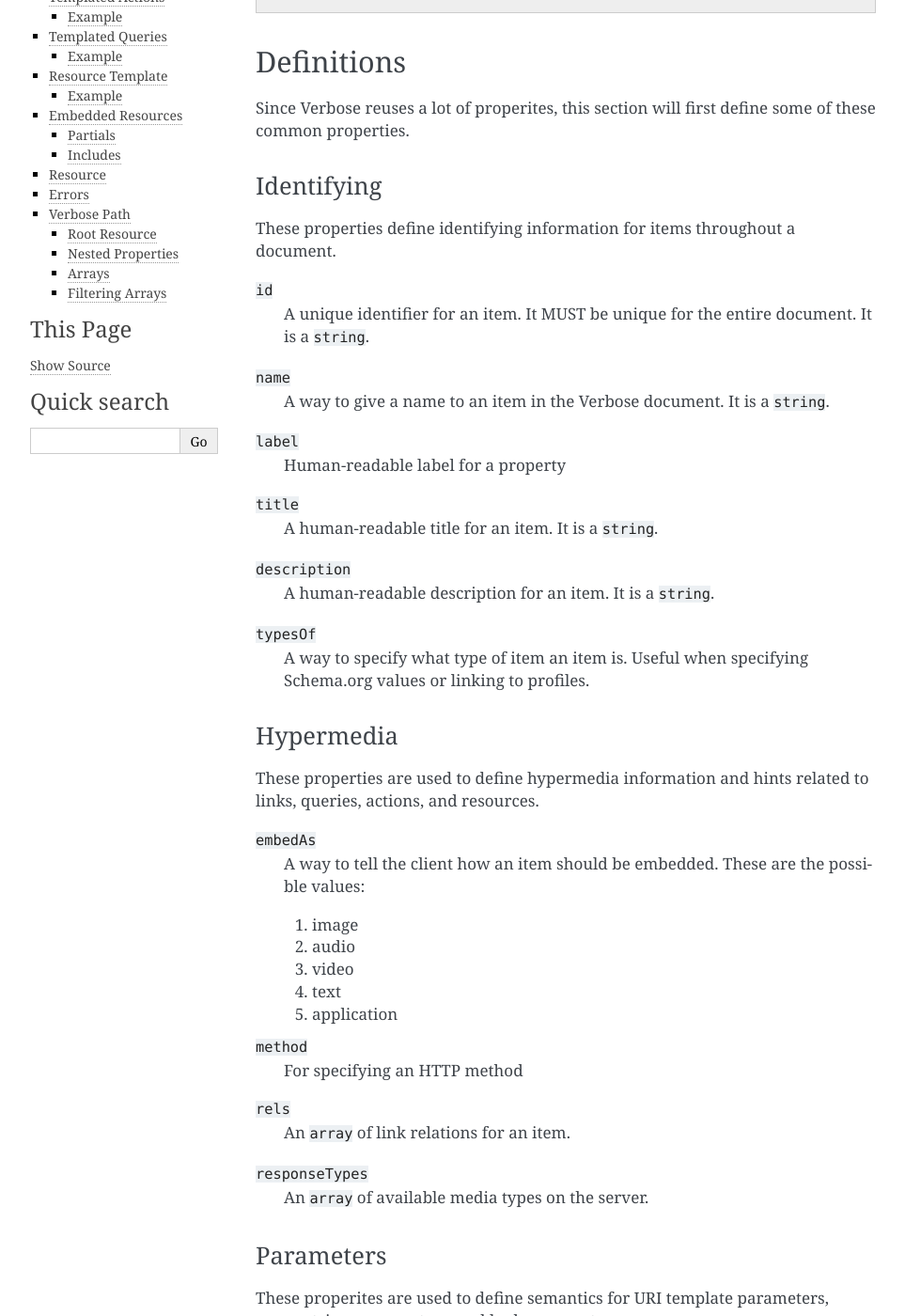
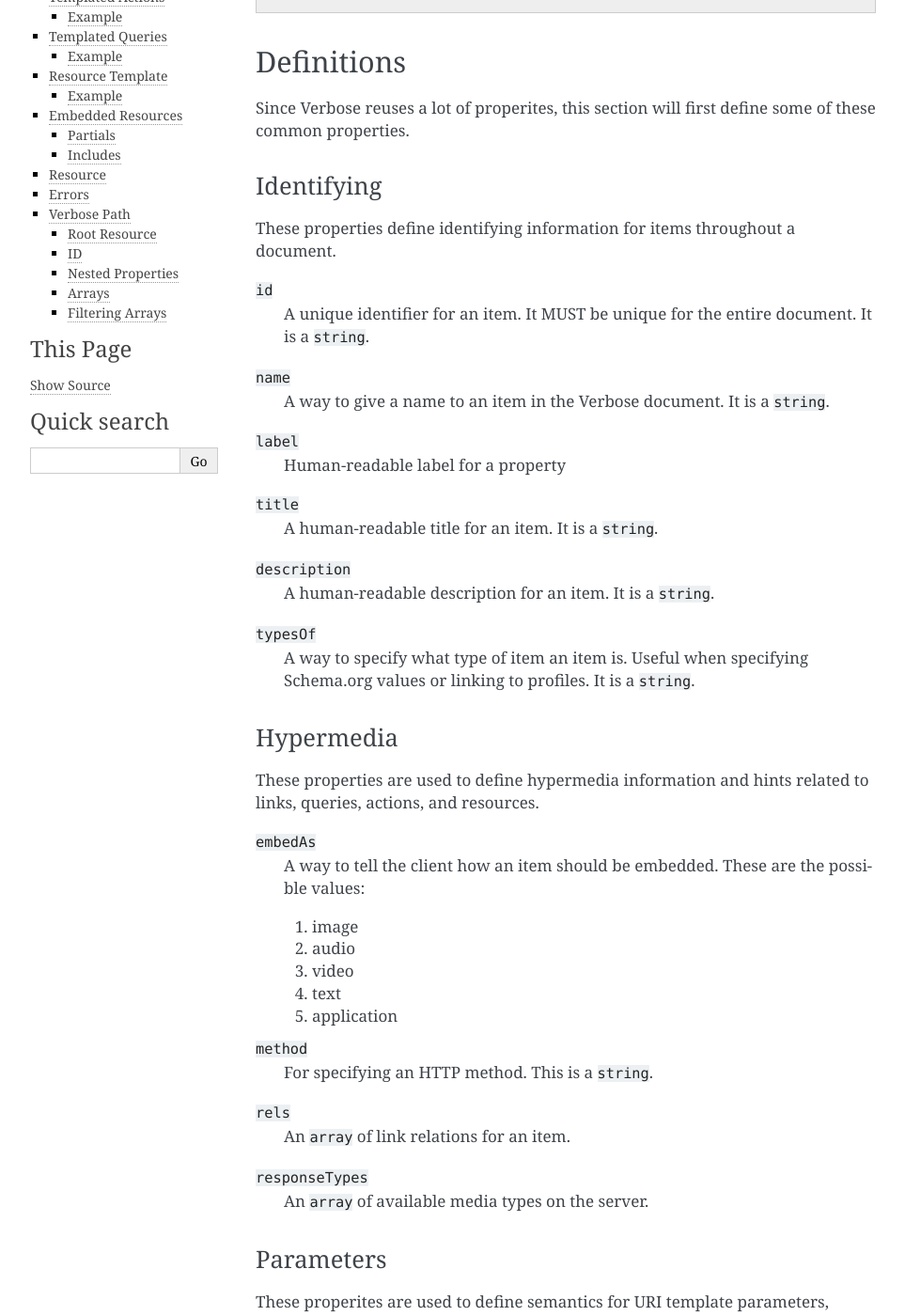
Before and after one commit to smizell/verbose, a Sphinx documentation site: the page built from docs/specification.rst, in a window 1280 px wide and 1400 px high, scrolled down 591 px. Shown: the whole window at 94% size, without its empty margins (148-1111 px from the left). Built offline with Sphinx 7.4.7, drawn with Linux system fonts in a browser that asks for light colours; some of the changed text lies outside the part shown.

Commit message:
Update types in doc

```diff
--- a/docs/specification.rst
+++ b/docs/specification.rst
@@ -48,7 +48,7 @@
   A human-readable description for an item. It is a ``string``.
 
 ``typesOf``
-  A way to specify what type of item an item is. Useful when specifying Schema.org values or linking to profiles.
+  A way to specify what type of item an item is. Useful when specifying Schema.org values or linking to profiles. It is a ``string``.
 
 Hypermedia
 ##########
@@ -65,7 +65,7 @@
   5. application
 
 ``method``
-  For specifying an HTTP method
+  For specifying an HTTP method. This is a ``string``.
 
 ``rels``
   An ``array`` of link relations for an item.
@@ -93,10 +93,10 @@
 These properties are used to define the URL or templated URL.
 
 ``href``
-  URL of the item
+  URL of the item. This is a ``string``.
 
 ``hreft``
-  Templated URL of the item
+  Templated URL of the item. This is a ``string``.
 
 Types
 #####
@@ -111,6 +111,8 @@
   3. boolean
   4. array
   5. object
+
+  This is a ``string``.
 
 ``format``
   HTML input types. This is a ``string``.
@@ -657,7 +659,12 @@
 Resource
 --------
 
-A Verbose Resource is an ``object`` for defining everything dealing with a particular resource.
+A Verbose Resource is an ``object`` for defining everything dealing with a particular resource. It uses these properties from the definition list.
+
+1. ``id`` - Unique identifier for resource
+2. ``name`` - Name of resource
+
+It also supports.
 
 ``href``
   Link to the resource
@@ -747,6 +754,33 @@
             { "name": "first_name" },
             { "name": "last_name" }
           ]
+        }
+      ]
+    }
+  }
+
+ID
+##
+
+This shows the template can be used for the item where the ID is equal to ``person``.
+
+::
+
+  {
+    "verbose": {
+      "version": "0.3",
+      "templates": [
+        {
+          "forEach": [ "#person" ],
+          "fields": [
+            { "name": "first_name" },
+            { "name": "last_name" }
+          ]
+        }
+      ],
+      "includes": [
+        {
+          "id": "person",
         }
       ]
     }
@@ -851,7 +885,7 @@
       ],
       "includes": [
         {
-          "name": [ "customer" ],
+          "name": "customer",
           "properties": {
             "customer": {
               "fullName": "John Doe",
```
Also changed, not shown: other parts of docs/specification.rst (+1 -1 lines).
